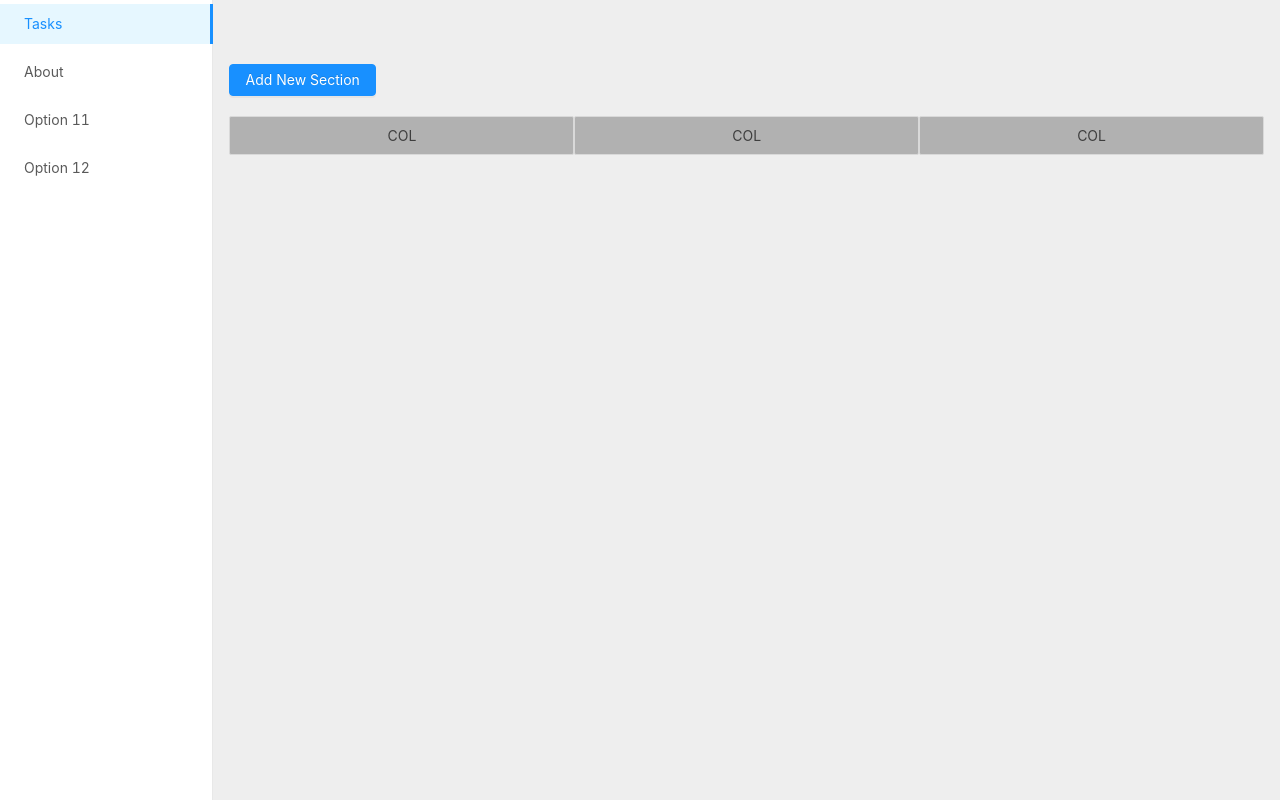
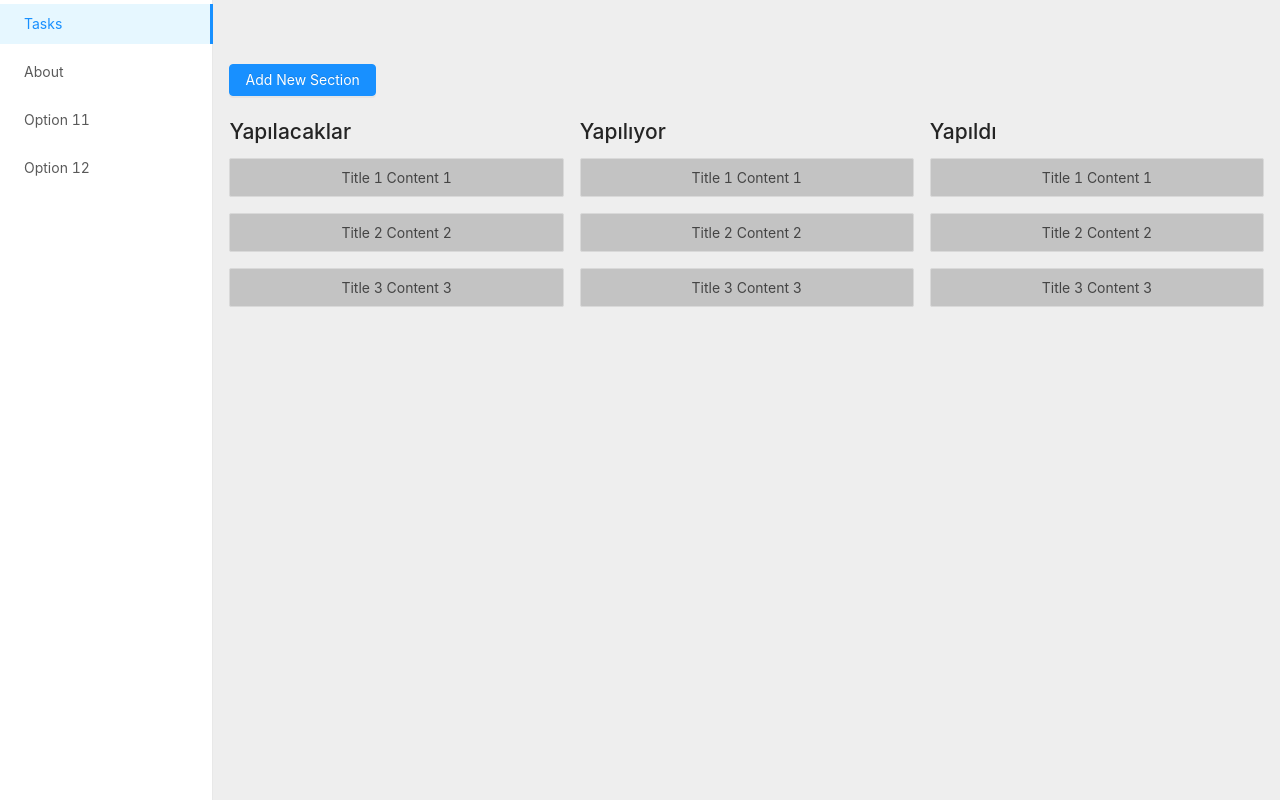
Before and after one commit to mehmetaliayvaz/task-management, a Vue app: page / in a window 1280 px wide. Built offline with nearby package versions, Linux system fonts and the light colour scheme.

Commit message:
edited style base-section

```diff
--- a/src/components/BaseSection.vue
+++ b/src/components/BaseSection.vue
@@ -1,5 +1,6 @@
 <template>
   <a-col :xs="{ span: 24 }" :md="{ span: 12 }" :lg="{ span: 8 }">
+    <h2>{{ title }}</h2>
     <slot />
   </a-col>
 </template>
@@ -7,6 +8,13 @@
 <script>
 export default {
   name: "Section",
+  props: {
+    title: {
+      type: String,
+      required: false,
+      default: "",
+    },
+  },
 };
 </script>
 
--- a/src/components/BaseSectionItem.vue
+++ b/src/components/BaseSectionItem.vue
@@ -1,5 +1,5 @@
 <template>
-  <div>
+  <div class="section-item">
     {{ item.title }}
     {{ item.content }}
   </div>
@@ -17,4 +17,13 @@ export default {
 };
 </script>
 
-<style></style>
+<style>
+.section-item {
+  background-color: rgb(195, 195, 195);
+  margin-bottom: 1rem;
+  border: 1px solid #d9d9d9;
+  border-radius: 2px;
+  padding: 8px 0;
+  text-align: center;
+}
+</style>
--- a/src/pages/HomePage.vue
+++ b/src/pages/HomePage.vue
@@ -4,9 +4,23 @@
       <a-button type="primary" class="addSectionBtn">
         Add New Section
       </a-button>
-      <a-row>
-        <base-section v-for="i in 3" :key="i">
-          COL
+      <a-row :gutter="16">
+        <base-section title="Yapılacaklar">
+          <base-section-item v-for="item in todo" :key="item.id" :item="item" />
+        </base-section>
+        <base-section title="Yapılıyor">
+          <base-section-item
+            v-for="item in inProgress"
+            :key="item.id"
+            :item="item"
+          />
+        </base-section>
+        <base-section title="Yapıldı">
+          <base-section-item
+            v-for="item in completed"
+            :key="item.id"
+            :item="item"
+          />
         </base-section>
       </a-row>
     </div>
@@ -15,24 +29,72 @@
 
 <script>
 import BaseSection from "../components/BaseSection.vue";
+import BaseSectionItem from "../components/BaseSectionItem.vue";
 export default {
   name: "HomePage",
   components: {
     BaseSection,
+    BaseSectionItem,
   },
-  methods: {},
+  data() {
+    return {
+      todo: [
+        {
+          id: 1,
+          title: "Title 1",
+          content: "Content 1",
+        },
+        {
+          id: 2,
+          title: "Title 2",
+          content: "Content 2",
+        },
+        {
+          id: 3,
+          title: "Title 3",
+          content: "Content 3",
+        },
+      ],
+      inProgress: [
+        {
+          id: 1,
+          title: "Title 1",
+          content: "Content 1",
+        },
+        {
+          id: 2,
+          title: "Title 2",
+          content: "Content 2",
+        },
+        {
+          id: 3,
+          title: "Title 3",
+          content: "Content 3",
+        },
+      ],
+      completed: [
+        {
+          id: 1,
+          title: "Title 1",
+          content: "Content 1",
+        },
+        {
+          id: 2,
+          title: "Title 2",
+          content: "Content 2",
+        },
+        {
+          id: 3,
+          title: "Title 3",
+          content: "Content 3",
+        },
+      ],
+    };
+  },
 };
 </script>
 
 <style>
-.ant-col {
-  background-color: rgb(177, 177, 177);
-  border: 1px solid #d9d9d9;
-  border-radius: 2px;
-  padding: 8px 0;
-  text-align: center;
-}
-
 .addSectionBtn {
   margin-bottom: 20px;
 }
```
